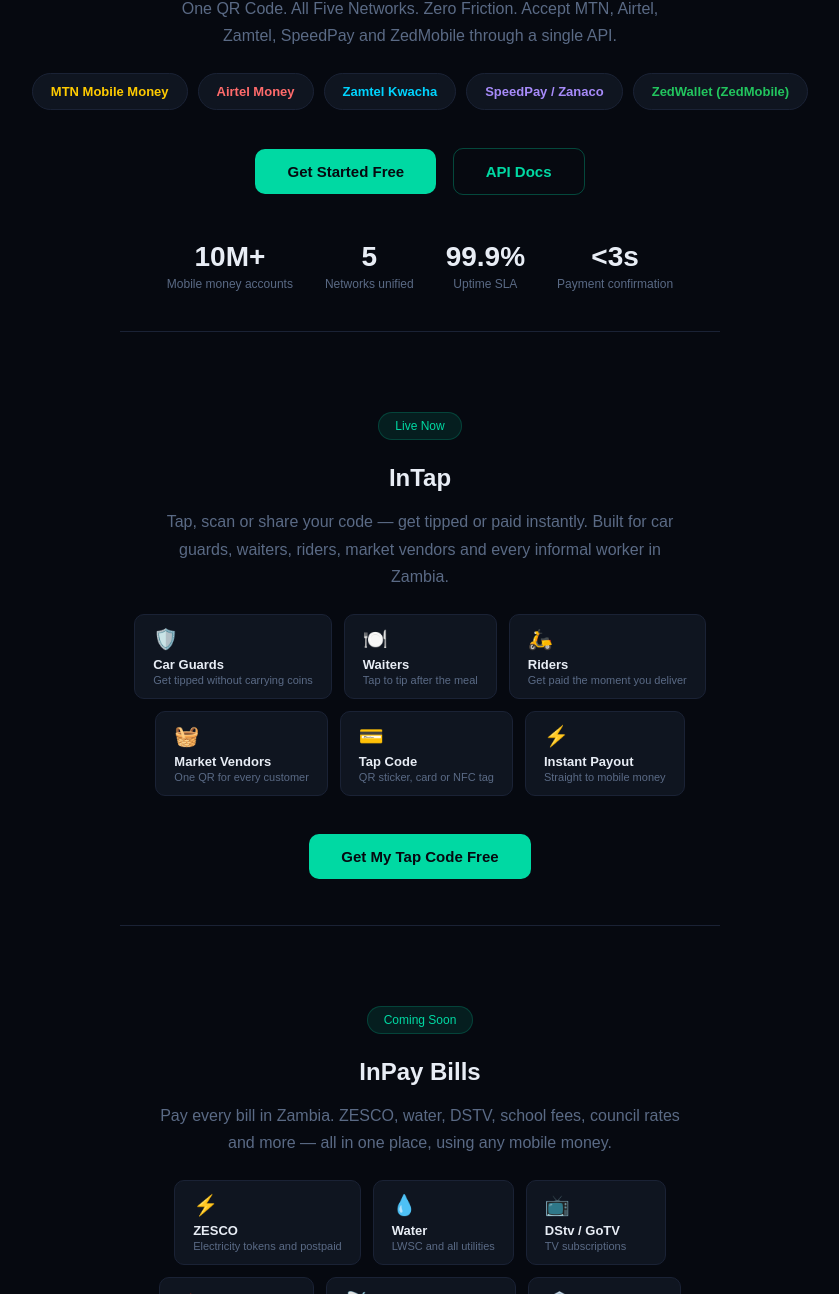
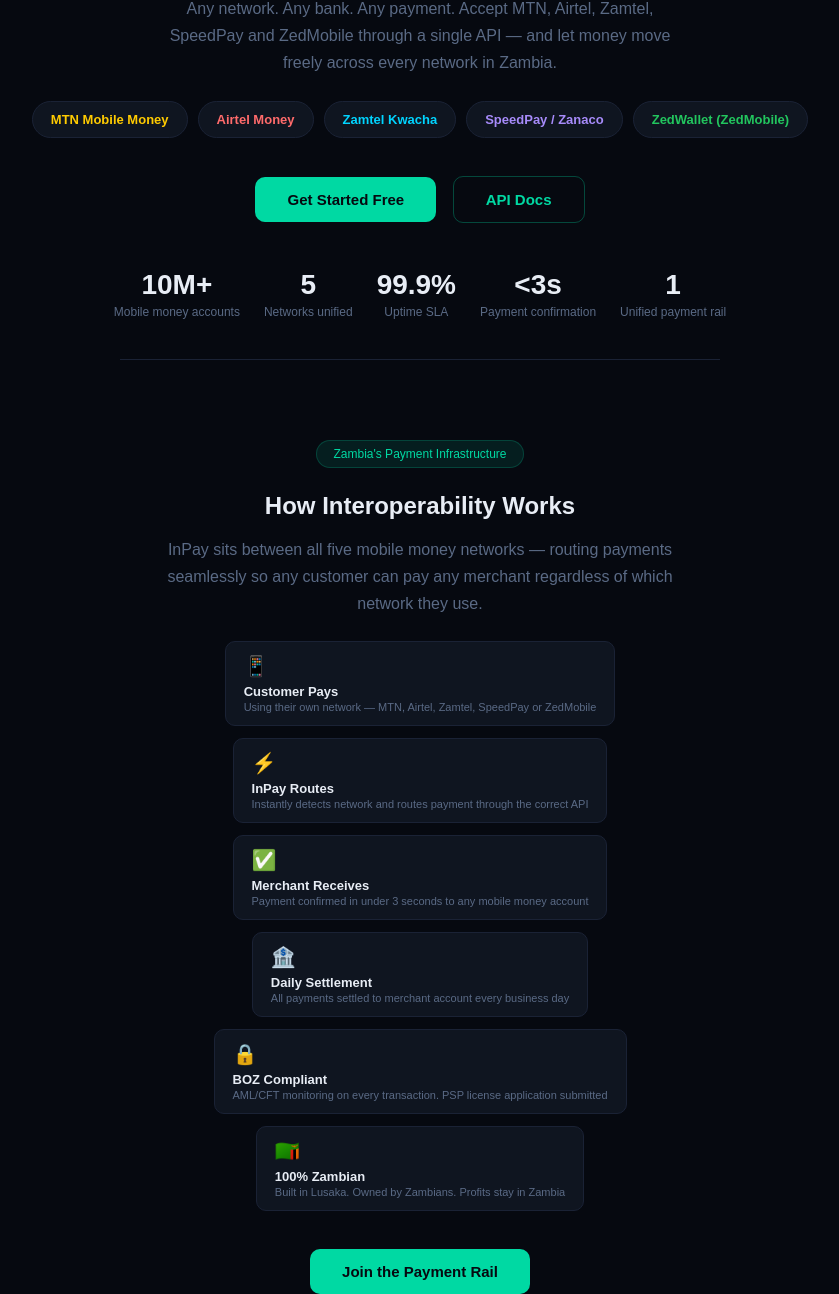
Before and after one commit to qwert828/Inpay, a website: page public/index.html in a window 1280 px wide. Shown: the part 288-1582 px from the top of the page, without its empty margins (220-1059 px from the left). Drawn offline with Linux system fonts and the light colour scheme.

Commit message:
Update index.html

```diff
--- a/public/index.html
+++ b/public/index.html
@@ -7,7 +7,8 @@
 <meta name="theme-color" content="#00d9a3">
 <meta name="apple-mobile-web-app-capable" content="yes">
 <meta name="apple-mobile-web-app-title" content="InPay">
-<title>InPay - Zambia Payment Rail</title>
+<meta name="description" content="Zambia's Interoperability Payment Rail. Any network. Any bank. Any payment.">
+<title>InPay - Zambia's Interoperability Payment Rail</title>
 <style>
 *{box-sizing:border-box;margin:0;padding:0}
 body{background:#060910;color:#e8edf5;font-family:Arial,sans-serif;text-align:center;padding:24px;min-height:100vh}
@@ -25,7 +26,7 @@
 .prov{padding:10px 18px;background:#0f1520;border:1px solid #1a2235;border-radius:50px;font-size:13px;font-weight:700}
 .btn{background:#00d9a3;color:#060910;padding:14px 32px;border-radius:10px;text-decoration:none;font-weight:700;margin:6px;display:inline-block;font-size:15px}
 .btn2{background:transparent;color:#00d9a3;border:1px solid rgba(0,217,163,.3)}
-.stats{display:flex;gap:32px;margin:40px auto;flex-wrap:wrap;justify-content:center;max-width:600px}
+.stats{display:flex;gap:24px;margin:40px auto;flex-wrap:wrap;justify-content:center;max-width:700px}
 .stat .n{font-size:28px;font-weight:700;color:#e8edf5}
 .stat .l{font-size:12px;color:#5a6a85;margin-top:4px}
 .divider{height:1px;background:#1a2235;margin:40px auto;max-width:600px}
@@ -53,9 +54,9 @@
 </div>
 </nav>
 
-<div class="tag">Now live in Zambia</div>
+<div class="tag">Zambia's Interoperability Payment Rail</div>
 <h1>InPay</h1>
-<p>One QR Code. All Five Networks. Zero Friction. Accept MTN, Airtel, Zamtel, SpeedPay and ZedMobile through a single API.</p>
+<p>Any network. Any bank. Any payment. Accept MTN, Airtel, Zamtel, SpeedPay and ZedMobile through a single API — and let money move freely across every network in Zambia.</p>
 
 <div class="providers">
 <div class="prov" style="color:#ffcb00">MTN Mobile Money</div>
@@ -73,7 +74,25 @@
 <div class="stat"><div class="n">5</div><div class="l">Networks unified</div></div>
 <div class="stat"><div class="n">99.9%</div><div class="l">Uptime SLA</div></div>
 <div class="stat"><div class="n">&lt;3s</div><div class="l">Payment confirmation</div></div>
+<div class="stat"><div class="n">1</div><div class="l">Unified payment rail</div></div>
 </div>
+
+<div class="divider"></div>
+
+<div class="tag">Zambia's Payment Infrastructure</div>
+<h2>How Interoperability Works</h2>
+<p>InPay sits between all five mobile money networks — routing payments seamlessly so any customer can pay any merchant regardless of which network they use.</p>
+
+<div class="grid">
+<div class="card"><div class="icon">📱</div><div class="name">Customer Pays</div><div class="desc">Using their own network — MTN, Airtel, Zamtel, SpeedPay or ZedMobile</div></div>
+<div class="card"><div class="icon">⚡</div><div class="name">InPay Routes</div><div class="desc">Instantly detects network and routes payment through the correct API</div></div>
+<div class="card"><div class="icon">✅</div><div class="name">Merchant Receives</div><div class="desc">Payment confirmed in under 3 seconds to any mobile money account</div></div>
+<div class="card"><div class="icon">🏦</div><div class="name">Daily Settlement</div><div class="desc">All payments settled to merchant account every business day</div></div>
+<div class="card"><div class="icon">🔒</div><div class="name">BOZ Compliant</div><div class="desc">AML/CFT monitoring on every transaction. PSP license application submitted</div></div>
+<div class="card"><div class="icon">🇿🇲</div><div class="name">100% Zambian</div><div class="desc">Built in Lusaka. Owned by Zambians. Profits stay in Zambia</div></div>
+</div>
+
+<a href="/signup.html" class="btn">Join the Payment Rail</a>
 
 <div class="divider"></div>
 
@@ -139,7 +158,7 @@
 <a href="/signup.html">Sign Up</a>
 </div>
 2026 InPay Limited · Lusaka, Zambia · BOZ PSP License Pending<br>
-aaronmtamiraphiri1@gmail.com · +260 974 558 313
+Plot No. 9 Kapumpe Street, Woodlands, Lusaka · +260 974 558 313
 </div>
 
 <script>if("serviceWorker" in navigator){navigator.serviceWorker.register("/sw.js").then(()=>console.log("InPay PWA ready")).catch(e=>console.log(e));}</script>
```
